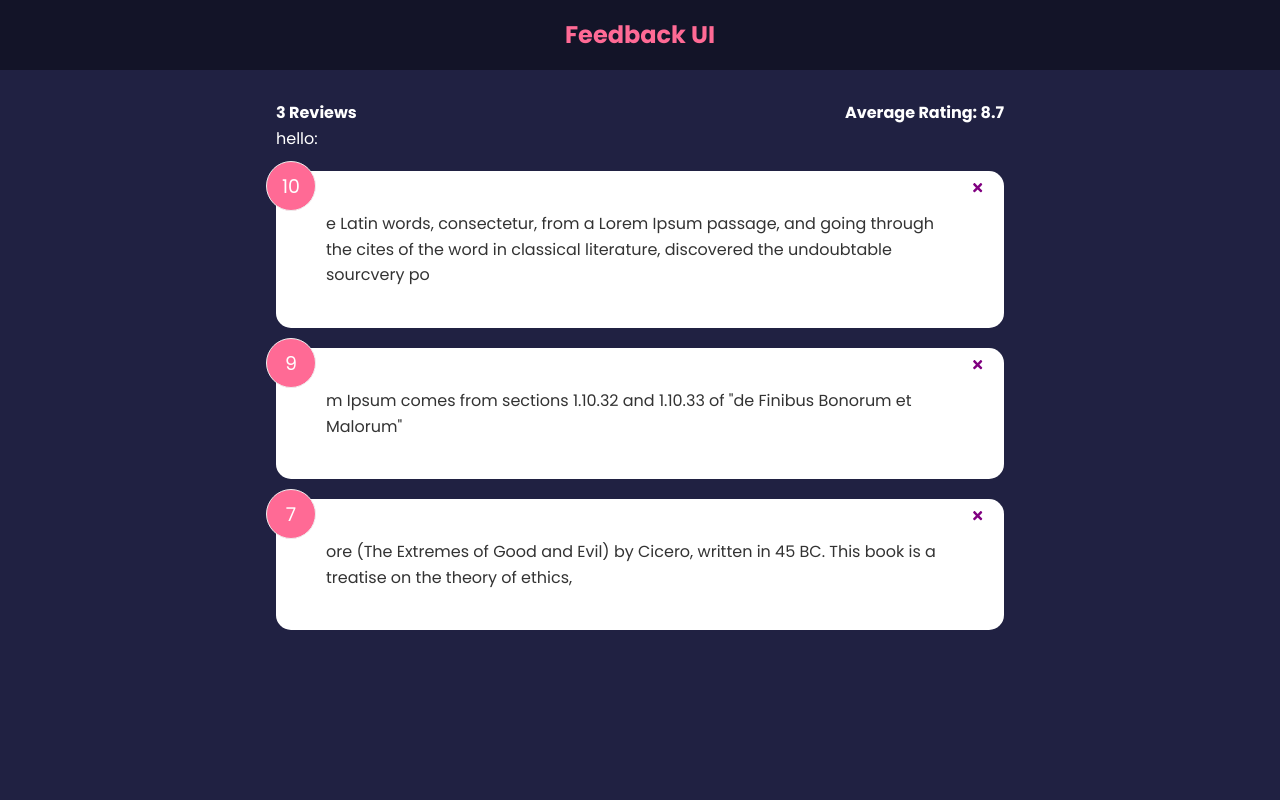
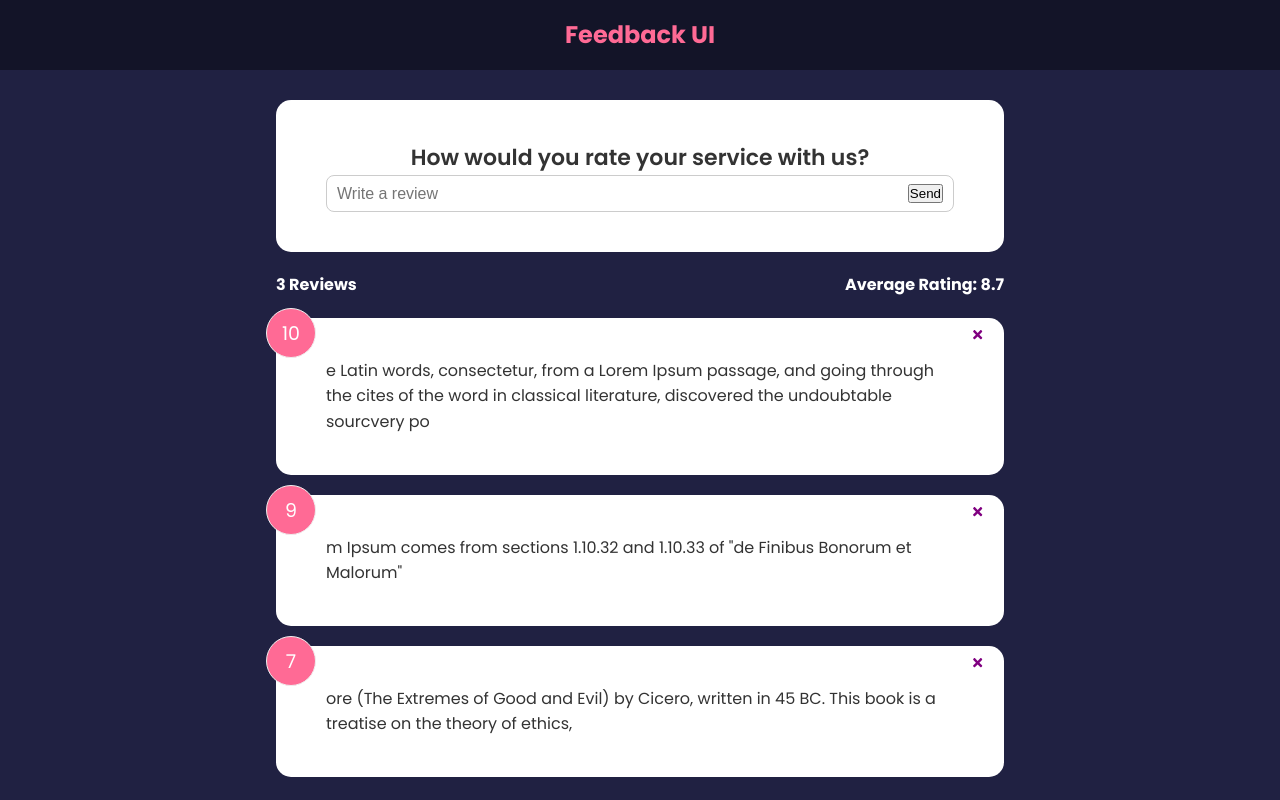
Before and after one commit to carlosofscience/feedback-app, a React (Create React App) app: page / in a window 1280 px wide. Built offline with nearby package versions, Linux system fonts and the light colour scheme.

Commit message:
adding input for writing a review

```diff
--- a/src/App.js
+++ b/src/App.js
@@ -3,6 +3,8 @@
 import FeedbackData from './data/FeedBackData'
 import FeedbackList from './components/FeedbackList'
 import FeedbackStats from './components/FeedbackStats'
+import FeedbackForm from './components/FeedbackForm'
+
 
 function App() {
 
@@ -17,6 +19,7 @@
   <>
     <Header />
     <div className="container">
+      <FeedbackForm />
       <FeedbackStats feedback={feedback}/>
       <FeedbackList feedback={feedback} handleDelete={deleteFeedback}/>
     </div>
--- /dev/null
+++ b/src/components/FeedbackForm.jsx
@@ -0,0 +1,24 @@
+import {useState} from 'react'
+import Card from "./shared/Card"
+
+function FeedbackForm() {
+  const [text, setText] = useState('');
+  const handleTextChange = (e) =>{
+    setText(e.target.value)
+  }
+
+  return (
+    <Card>
+      <form>
+        <h2>How would you rate your service with us?</h2>
+        {/* @todo - rationg select component */}
+        <div className="input-group">
+          <input onChange={handleTextChange} type="text" placeholder="Write a review" value={text} />
+          <button type="submit">Send</button>
+        </div>
+      </form>
+    </Card>
+  )
+}
+
+export default FeedbackForm
--- a/src/components/FeedbackList.jsx
+++ b/src/components/FeedbackList.jsx
@@ -7,7 +7,6 @@
 
   return (
     <div className="feedback-list">
-      hello:
       {feedback.map((item)=>(
       <FeedbackItem key={item.id} item={item} handleDelete={handleDelete}/>
       ))}
```
